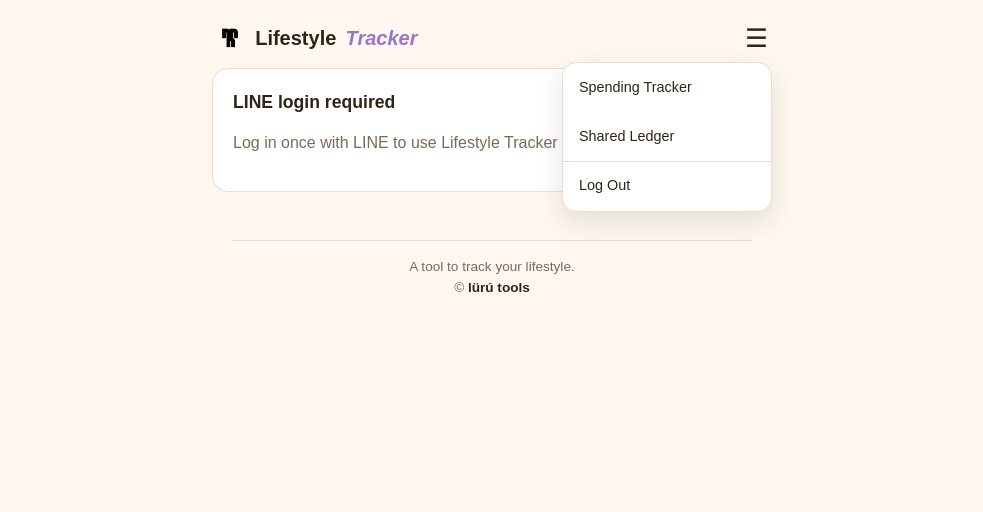
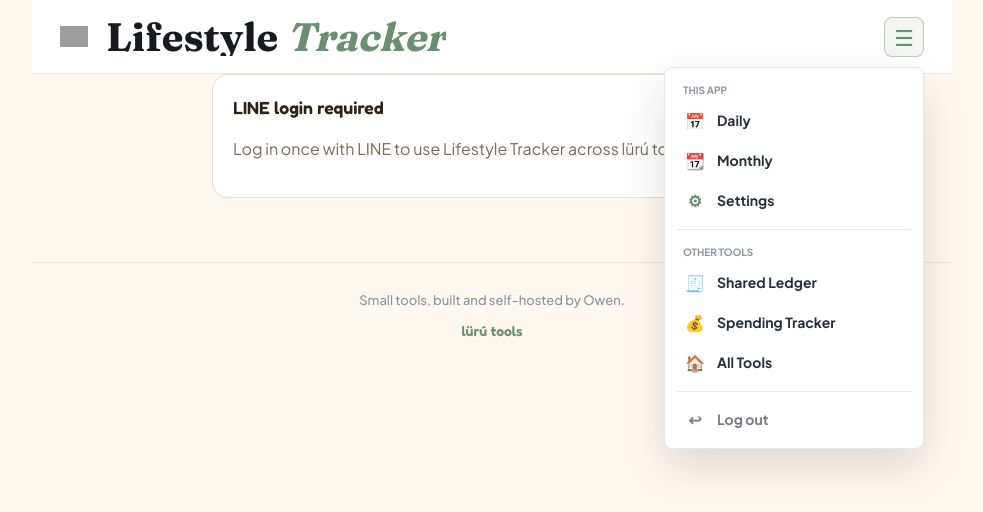
Before and after one commit to solidowen10/lifestyle-tracker, a Next.js app: page /lifestyle-tracker/ in a window 1280 px wide. Both pictures are taken after a click on the button "Open navigation menu". Shown: the top 512 px of the page, without its empty margins (148-1131 px from the left). Built offline with nearby package versions, Linux system fonts and the light colour scheme; no server answers; grey boxes are pictures that could not be loaded.

Commit message:
Unify luru shell

```diff
--- a/app/layout.tsx
+++ b/app/layout.tsx
@@ -2,13 +2,25 @@
 import "./globals.css";
 
 export const metadata: Metadata = {
-  title: "lürú | lifestyle tracker",
+  title: "lürú | Lifestyle Tracker",
   description: "Daily nutrition & lifestyle logging",
+  icons: {
+    icon: "https://www.selinnaowen.com/wp-content/uploads/2026/06/tools-logo-1.png",
+    apple: "https://www.selinnaowen.com/wp-content/uploads/2026/06/tools-logo-1.png",
+  },
 };
 
 export default function RootLayout({ children }: { children: React.ReactNode }) {
   return (
     <html lang="en">
+      <head>
+        <link rel="preconnect" href="https://fonts.googleapis.com" />
+        <link rel="preconnect" href="https://fonts.gstatic.com" crossOrigin="anonymous" />
+        <link
+          href="https://fonts.googleapis.com/css2?family=Fraunces:opsz,wght@9..144,400;9..144,500;9..144,600;9..144,700&family=Fredoka:wght@300;400;500;600;700&family=Plus+Jakarta+Sans:wght@400;500;600;700&display=swap"
+          rel="stylesheet"
+        />
+      </head>
       <body>{children}</body>
     </html>
   );
--- a/app/page.tsx
+++ b/app/page.tsx
@@ -1,6 +1,6 @@
 "use client";
 
-import { useState, useEffect } from "react";
+import { useState, useEffect, useRef, type CSSProperties } from "react";
 import DailyView from "@/components/DailyView";
 import MonthlyView from "@/components/MonthlyView";
 import SettingsView from "@/components/SettingsView";
@@ -20,29 +20,325 @@
 
 type Tab = "daily" | "monthly" | "settings";
 
-function Header() {
+const LOGO_SRC = "https://www.selinnaowen.com/wp-content/uploads/2026/06/tools-logo-1.png";
+const LIFESTYLE_ACCENT = "#6B8F71";
+
+const LURU_SHELL_STYLES = `
+.luru-header {
+  --shell-accent: #6B8F71;
+  position: sticky;
+  top: 0;
+  z-index: 1000;
+  min-height: 74px;
+  padding: 0 28px;
+  display: flex;
+  align-items: center;
+  justify-content: space-between;
+  gap: 16px;
+  border-bottom: 1px solid rgba(25, 29, 33, 0.1);
+  background: rgba(255, 255, 255, 0.96);
+  backdrop-filter: blur(14px);
+}
+
+.luru-brand {
+  min-width: 0;
+  display: inline-flex;
+  align-items: center;
+  gap: 18px;
+  color: #191D21;
+  text-decoration: none;
+}
+
+.luru-brand-logo {
+  width: 28px;
+  height: 28px;
+  flex: 0 0 auto;
+  object-fit: contain;
+}
+
+.luru-app-name {
+  min-width: 0;
+  overflow: hidden;
+  color: #171B20;
+  font-family: "Fraunces", Georgia, serif;
+  font-size: clamp(28px, 3.1vw, 40px);
+  font-weight: 650;
+  line-height: 1;
+  letter-spacing: 0;
+  text-overflow: ellipsis;
+  white-space: nowrap;
+}
+
+.luru-app-name em {
+  color: var(--shell-accent);
+  font-style: italic;
+}
+
+.luru-menu {
+  position: relative;
+  flex: 0 0 auto;
+}
+
+.luru-menu-button {
+  width: 40px;
+  height: 40px;
+  display: inline-flex;
+  align-items: center;
+  justify-content: center;
+  border: 1px solid rgba(25, 29, 33, 0.12);
+  border-radius: 8px;
+  background: #FFFFFF;
+  color: #30373D;
+  cursor: pointer;
+  font-size: 22px;
+  line-height: 1;
+  transition: background 0.15s ease, border-color 0.15s ease, color 0.15s ease;
+}
+
+.luru-menu-button:hover,
+.luru-menu-button[aria-expanded="true"] {
+  border-color: color-mix(in srgb, var(--shell-accent) 40%, transparent);
+  background: color-mix(in srgb, var(--shell-accent) 9%, #FFFFFF);
+  color: var(--shell-accent);
+}
+
+.luru-menu-dropdown {
+  position: absolute;
+  top: calc(100% + 10px);
+  right: 0;
+  width: min(260px, calc(100vw - 24px));
+  padding: 8px;
+  display: none;
+  border: 1px solid rgba(25, 29, 33, 0.1);
+  border-radius: 8px;
+  background: #FFFFFF;
+  box-shadow: 0 18px 42px rgba(21, 26, 31, 0.14);
+}
+
+.luru-menu-dropdown.is-open {
+  display: block;
+}
+
+.luru-menu-label {
+  padding: 8px 10px 5px;
+  color: #8B949E;
+  font-family: "Plus Jakarta Sans", sans-serif;
+  font-size: 10px;
+  font-weight: 800;
+  line-height: 1.2;
+  letter-spacing: 0;
+  text-transform: uppercase;
+}
+
+.luru-menu-item {
+  width: 100%;
+  min-height: 40px;
+  padding: 9px 10px;
+  display: flex;
+  align-items: center;
+  gap: 10px;
+  border: 0;
+  border-radius: 8px;
+  background: transparent;
+  color: #273039;
+  cursor: pointer;
+  font-family: "Plus Jakarta Sans", sans-serif;
+  font-size: 14px;
+  font-weight: 650;
+  line-height: 1.2;
+  text-align: left;
+  text-decoration: none;
+  transition: background 0.12s ease, color 0.12s ease;
+}
+
+.luru-menu-item:hover {
+  background: color-mix(in srgb, var(--shell-accent) 9%, #FFFFFF);
+  color: #15191D;
+}
+
+.luru-menu-icon {
+  width: 24px;
+  flex: 0 0 24px;
+  text-align: center;
+  color: var(--shell-accent);
+  font-size: 16px;
+  font-weight: 700;
+  line-height: 1;
+  letter-spacing: 0;
+}
+
+.luru-menu-divider {
+  height: 1px;
+  margin: 8px 4px;
+  border: 0;
+  background: rgba(25, 29, 33, 0.1);
+}
+
+.luru-menu-logout {
+  color: #737B83;
+}
+
+.luru-menu-logout:hover {
+  background: #FFF4F4;
+  color: #C0392B;
+}
+
+.luru-footer {
+  margin-top: 64px;
+  padding: 28px 20px 32px;
+  border-top: 1px solid rgba(25, 29, 33, 0.1);
+  text-align: center;
+}
+
+.luru-footer-tagline {
+  margin: 0 0 8px;
+  color: #8B949E;
+  font-family: "Plus Jakarta Sans", sans-serif;
+  font-size: 13px;
+  font-weight: 500;
+  line-height: 1.45;
+  letter-spacing: 0;
+}
+
+.luru-footer-link {
+  color: var(--shell-accent);
+  font-family: "Fredoka", sans-serif;
+  font-size: 14px;
+  font-weight: 600;
+  line-height: 1.4;
+  letter-spacing: 0;
+  text-decoration: none;
+}
+
+.luru-footer-link:hover {
+  text-decoration: underline;
+}
+
+@media (max-width: 520px) {
+  .luru-header {
+    padding: 0 14px;
+    min-height: 62px;
+  }
+
+  .luru-brand {
+    gap: 10px;
+  }
+
+  .luru-app-name {
+    max-width: 58vw;
+    font-size: 24px;
+  }
+}
+`;
+
+function Header({ onSelectTab }: { onSelectTab: (tab: Tab) => void }) {
   const [open, setOpen] = useState(false);
+  const menuRef = useRef<HTMLDivElement>(null);
+  const shellStyle = { "--shell-accent": LIFESTYLE_ACCENT } as CSSProperties;
+
+  useEffect(() => {
+    if (!open) return;
+
+    const handlePointerDown = (event: MouseEvent | TouchEvent) => {
+      if (!menuRef.current?.contains(event.target as Node)) setOpen(false);
+    };
+
+    const handleKeyDown = (event: KeyboardEvent) => {
+      if (event.key === "Escape") setOpen(false);
+    };
+
+    document.addEventListener("mousedown", handlePointerDown);
+    document.addEventListener("touchstart", handlePointerDown);
+    document.addEventListener("keydown", handleKeyDown);
+
+    return () => {
+      document.removeEventListener("mousedown", handlePointerDown);
+      document.removeEventListener("touchstart", handlePointerDown);
+      document.removeEventListener("keydown", handleKeyDown);
+    };
+  }, [open]);
+
+  const selectTab = (tab: Tab) => {
+    onSelectTab(tab);
+    setOpen(false);
+  };
+
   return (
-    <header className="app-header">
-      <a className="app-logo" href="/lifestyle-tracker">
-        <img src="/lifestyle-tracker/tools-logo.png" alt="lürú tools" />
-        <span className="title-main">Lifestyle</span>
-        <span className="title-accent">Tracker</span>
-      </a>
-      <div className="header-menu-wrap">
-        <button className="hamburger-btn" onClick={() => setOpen(!open)} aria-label="Open menu">☰</button>
-        {open && <div className="header-menu"><a href="/spending-tracker/dashboard">Spending Tracker</a><a href="/split-bill/my-groups">Shared Ledger</a><hr /><a href="/spending-tracker/api/auth/sign-out">Log Out</a></div>}
-      </div>
-    </header>
+    <>
+      <style>{LURU_SHELL_STYLES}</style>
+      <header className="luru-header" style={shellStyle}>
+        <a className="luru-brand" href="/lifestyle-tracker" aria-label="Lifestyle Tracker home">
+          <img className="luru-brand-logo" src={LOGO_SRC} alt="lürú tools" />
+          <span className="luru-app-name">
+            Lifestyle <em>Tracker</em>
+          </span>
+        </a>
+
+        <div className="luru-menu" ref={menuRef}>
+          <button
+            className="luru-menu-button"
+            type="button"
+            aria-label="Open navigation menu"
+            aria-expanded={open}
+            aria-controls="luru-lifestyle-menu"
+            onClick={() => setOpen((value) => !value)}
+          >
+            ☰
+          </button>
+
+          <nav
+            id="luru-lifestyle-menu"
+            className={`luru-menu-dropdown${open ? " is-open" : ""}`}
+            aria-label="Tool navigation"
+          >
+            <div className="luru-menu-label">This app</div>
+            <button className="luru-menu-item" type="button" onClick={() => selectTab("daily")}>
+              <span className="luru-menu-icon" aria-hidden="true">📅</span>
+              <span>Daily</span>
+            </button>
+            <button className="luru-menu-item" type="button" onClick={() => selectTab("monthly")}>
+              <span className="luru-menu-icon" aria-hidden="true">📆</span>
+              <span>Monthly</span>
+            </button>
+            <button className="luru-menu-item" type="button" onClick={() => selectTab("settings")}>
+              <span className="luru-menu-icon" aria-hidden="true">⚙</span>
+              <span>Settings</span>
+            </button>
+
+            <hr className="luru-menu-divider" />
+            <div className="luru-menu-label">Other tools</div>
+            <a className="luru-menu-item" href="https://tool.selinnaowen.com/split-bill" onClick={() => setOpen(false)}>
+              <span className="luru-menu-icon" aria-hidden="true">🧾</span>
+              <span>Shared Ledger</span>
+            </a>
+            <a className="luru-menu-item" href="https://tool.selinnaowen.com/spending-tracker" onClick={() => setOpen(false)}>
+              <span className="luru-menu-icon" aria-hidden="true">💰</span>
+              <span>Spending Tracker</span>
+            </a>
+            <a className="luru-menu-item" href="https://tool.selinnaowen.com/" onClick={() => setOpen(false)}>
+              <span className="luru-menu-icon" aria-hidden="true">🏠</span>
+              <span>All Tools</span>
+            </a>
+
+            <hr className="luru-menu-divider" />
+            <a className="luru-menu-item luru-menu-logout" href="/auth/logout?next=/lifestyle-tracker">
+              <span className="luru-menu-icon" aria-hidden="true">↩</span>
+              <span>Log out</span>
+            </a>
+          </nav>
+        </div>
+      </header>
+    </>
   );
 }
 
 function Footer() {
   return (
-    <footer className="app-footer">
-      <div className="footer-divider" />
-      <p>A tool to track your lifestyle.</p>
-      <p>© <a href="https://tool.selinnaowen.com/">lürú tools</a></p>
+    <footer className="luru-footer" style={{ "--shell-accent": LIFESTYLE_ACCENT } as CSSProperties}>
+      <p className="luru-footer-tagline">Small tools, built and self-hosted by Owen.</p>
+      <a className="luru-footer-link" href="https://tool.selinnaowen.com/">
+        lürú tools
+      </a>
     </footer>
   );
 }
@@ -87,7 +383,7 @@
   if (authLoading) {
     return (
       <div className="app-container">
-        <Header />
+        <Header onSelectTab={setTab} />
         <div className="card">
           <p>Checking login…</p>
         </div>
@@ -99,7 +395,7 @@
   if (!user) {
     return (
       <div className="app-container">
-        <Header />
+        <Header onSelectTab={setTab} />
         <div className="card">
           <div className="card-title">LINE login required</div>
           <p style={{ color: "var(--ink-muted)", marginBottom: "1rem" }}>
@@ -116,7 +412,7 @@
 
   return (
     <div className="app-container">
-      <Header />
+      <Header onSelectTab={setTab} />
 
       <nav className="tab-bar">
         <button className={`tab-btn ${tab === "daily" ? "active" : ""}`} onClick={() => setTab("daily")}>Daily</button>
--- a/lib/items.ts
+++ b/lib/items.ts
@@ -16,6 +16,7 @@
   { key: "tofu",    emoji: "🧊", label: "Tofu" },
   { key: "beans",   emoji: "🫘", label: "Beans" },
   { key: "egg",     emoji: "🥚", label: "Egg" },
+  { key: "milk",    emoji: "🥛", label: "Milk" },
 ];
 
 export const CARB_ITEMS: ItemDef[] = [
```
